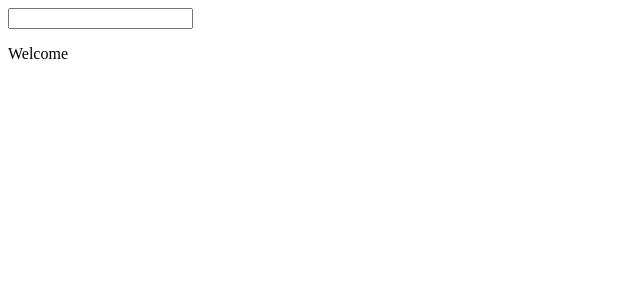
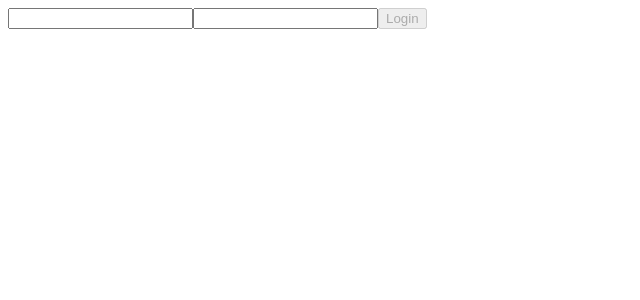
Before and after one commit to Joele-E/esercizio5_09, a React (Create React App) app: page / in a window 1280 px wide. Shown: the top 300 px of the page, without its empty margins (0-640 px from the left). Built offline with nearby package versions, Linux system fonts and the light colour scheme.

Commit message:
exercise done

```diff
--- a/src/App.js
+++ b/src/App.js
@@ -1,11 +1,15 @@
 import React from "react";
-import InteractiveWelcome from "./InteractiveWelcome";
+import Login from "./Login";
 
 export default class App extends React.Component {
   render() {
     return (
       <div>
-        <InteractiveWelcome />
+        <Login
+          onLogin={() => {
+            console.log("I AM WORKING");
+          }}
+        />
       </div>
     );
   }
--- a/src/InteractiveWelcome.js
+++ /dev/null
@@ -1,24 +0,0 @@
-import React from "react";
-import Welcome from "./Welcome";
-
-export default class InteractiveWelcome extends React.Component {
-  state = {
-    name: "",
-  };
-  handleInput = (event) => {
-    this.setState({ name: event.target.value });
-  };
-  render() {
-    return (
-      <div>
-        <input type="text" onChange={this.handleInput} />
-        <Welcome name={this.state.name} />
-      </div>
-    );
-  }
-}
-
-/*
-Create an InteractiveWelcome component that renders an input tag and the Welcome component.
-Pass the current content of the input tag to the name prop of
- the Welcome component. The input tag should be a controlled component. */
--- /dev/null
+++ b/src/Login.js
@@ -0,0 +1,36 @@
+import React from "react";
+
+export default class Login extends React.Component {
+  state = {
+    username: "",
+    password: "",
+  };
+
+  handleInput = (event) => {
+    this.setState({ [event.target.name]: event.target.value });
+  };
+  render() {
+    return (
+      <div>
+        <input name="username" type="text" onChange={this.handleInput} />
+        <input name="password" type="password" onChange={this.handleInput} />
+
+        <button
+          disabled={
+            this.state.username !== "" && this.state.password !== ""
+              ? false
+              : true
+          }
+          onClick={this.props.onLogin}
+        >
+          Login
+        </button>
+      </div>
+    );
+  }
+}
+
+/*
+Add a "login" button to the Login component. This button should be disabled as long as the username
+and password inputs are empty. When clicked, the event handler attached to the
+button should call an onLogin function passed as a prop to the Login component, passing it the state. */
--- a/src/Welcome.js
+++ /dev/null
@@ -1,15 +0,0 @@
-import React from "react";
-
-export default class Welcome extends React.Component {
-  render() {
-    return (
-      <div>
-        <p>Welcome {this.props.name}</p>
-      </div>
-    );
-  }
-}
-
-Welcome.defaultProps = {
-  name: "DEFAULTUSER",
-};
--- a/src/index.js
+++ b/src/index.js
@@ -7,6 +7,6 @@ const root = ReactDOM.createRoot(document.getElementById("root"));
 root.render(<App />);
 
 /*
-Create an InteractiveWelcome component that renders an input tag and the Welcome component.
-Pass the current content of the input tag to the name prop of
- the Welcome component. The input tag should be a controlled component. */
+Add a "login" button to the Login component. This button should be disabled as long as the username
+and password inputs are empty. When clicked, the event handler attached to the
+button should call an onLogin function passed as a prop to the Login component, passing it the state. */
```
